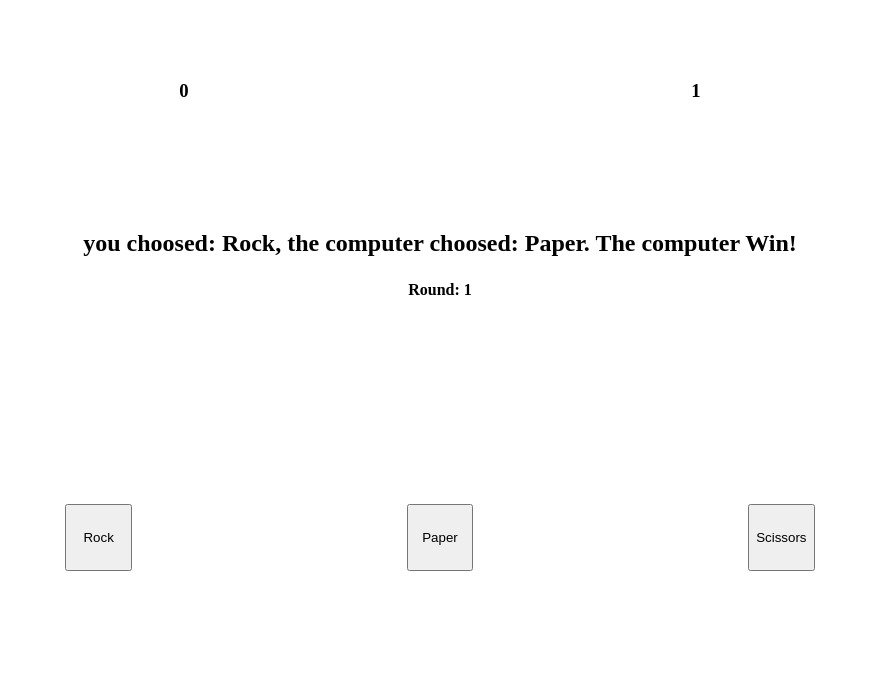
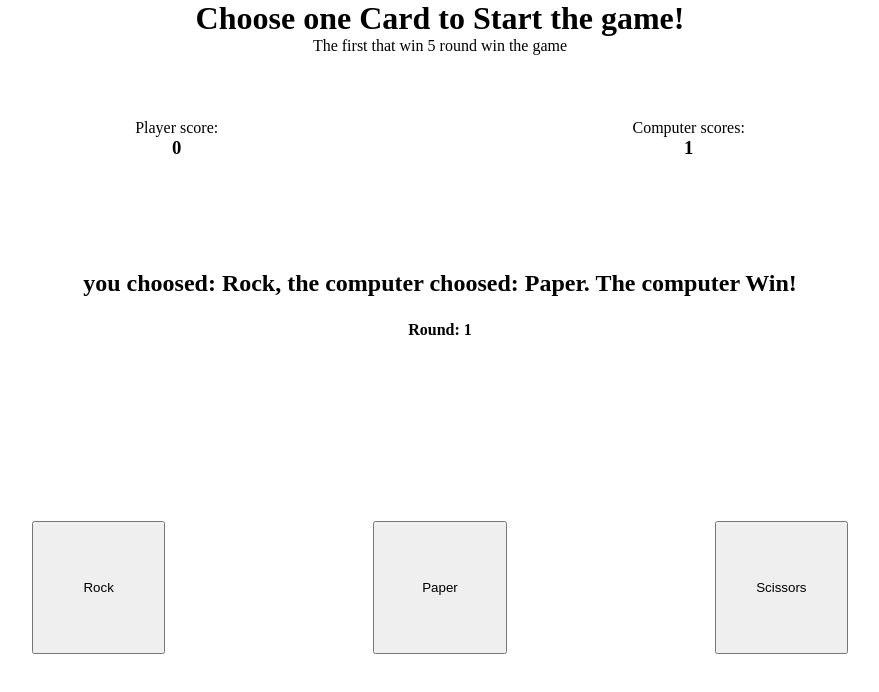
Before and after one commit to Ale269/Rock-paper-scissor, a plain HTML site: page index.html in a window 1280 px wide. Both pictures are taken after a click on the button "Rock". Shown: the whole page, without its empty margins (200-1079 px from the left). Drawn offline with Linux system fonts and the light colour scheme.

Commit message:
add styling element to css and html

```diff
--- a/index.html
+++ b/index.html
@@ -9,12 +9,16 @@
     <title>Rock, Paper and Scissors game Project</title>
 </head>
 <body>
+    <h1>Choose one Card to Start the game!</h1>
+    <p>The first that win 5 round win the game</p>
     <div class="result">
         <div class="scores-container">
-            <div>
+            <div class="player-score-container">
+                <p>Player score:</p>
                 <h3 id="player-win-counter"></h3>
             </div>
-            <div>
+            <div class="computer-score-container">
+                <p>Computer scores:</p>
                 <h3 id="computer-win-counter"></h3>
             </div>
         </div>
--- a/javascript/main.js
+++ b/javascript/main.js
@@ -91,7 +91,9 @@ function PlayRound(element) {
             }
     }
 
-    if(ComputerWins == 5 || PlayerWins == 5) {
-        displayResult.textContent = "Game ended";
+    if(ComputerWins === 5) {
+        displayResult.textContent = "The computer win the Game!";
+    }else if(PlayerWins === 5){
+        displayResult.textContent = "The Player win the Game!";
     }
 }
--- a/style/style.css
+++ b/style/style.css
@@ -20,8 +20,8 @@ body {
 }
 
 input {
-    height: 5em;
-    width: 5em;
+    height: 10em;
+    width: 10em;
 }
 
 .result {
```
